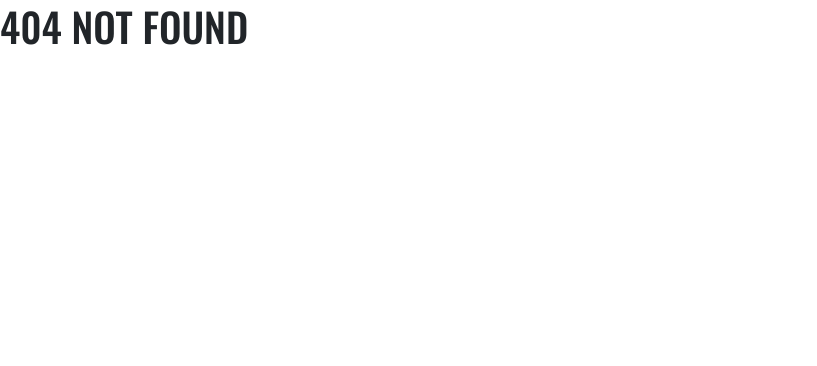
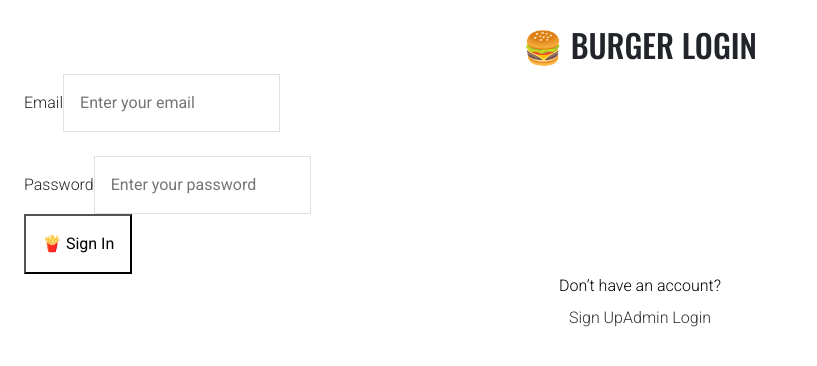
Before and after one commit to Bharat2301/food, a React (Create React App) app: page /Login in a window 1280 px wide. Before the commit this address had no page. Shown: the top 366 px of the page, without its empty margins (0-817 px from the left). Built offline with nearby package versions, Linux system fonts and the light colour scheme.

Commit message:
Add Login,Signup,AdminLogin page design remaining

```diff
--- a/package.json
+++ b/package.json
@@ -9,7 +9,7 @@
     "axios": "^1.10.0",
     "bootstrap": "^5.3.3",
     "bootstrap-icons": "^1.11.3",
-    "framer-motion": "^12.18.1",
+    "framer-motion": "^12.19.1",
     "react": "^18.3.1",
     "react-bootstrap": "^2.10.6",
     "react-dom": "^18.3.1",
--- a/src/App.js
+++ b/src/App.js
@@ -8,6 +8,9 @@ import Blog from "./pages/Home/Blog";
 import Contact from "./pages/Home/Contact";
 import Cart from "./pages/Home/Cart";
 import Footer from "./components/Layouts/Footer";
+import Login from "./pages/Home/Login";
+import AdminLogin from "./pages/Home/AdminLogin";
+import Signup from "./pages/Home/Signup";
 
 
 function App(){
@@ -21,6 +24,9 @@ function App(){
       <Route path="/blog" element={ <Blog />}/>
       <Route path="/Cart" element={ <Cart />}/>
       <Route path="/Footer" element={ <Footer />}/>
+      <Route path="/Login" element={ <Login />}/>
+      <Route path="/Signup" element={ <Signup />}/>
+      <Route path="/AdminLogin" element={ <AdminLogin />}/>
       <Route path="*" element={<h1>404 Not Found</h1>} />
     </Routes>
   </Router>
--- /dev/null
+++ b/src/pages/Home/AdminLogin.js
@@ -0,0 +1,61 @@
+import React from 'react';
+import { motion } from 'framer-motion';
+import { Link } from 'react-router-dom';
+
+function AdminLogin() {
+  return (
+    <div className="min-h-screen flex items-center justify-center bg-gradient-to-r from-purple-600 to-indigo-600 p-4">
+      <motion.div
+        initial={{ opacity: 0, y: -50 }}
+        animate={{ opacity: 1, y: 0 }}
+        transition={{ duration: 0.8 }}
+        className="bg-white bg-opacity-20 backdrop-blur-lg rounded-2xl shadow-xl p-8 w-full max-w-md"
+      >
+        <h2 className="text-3xl font-bold text-white text-center mb-6">Admin Login</h2>
+        <form>
+          <div className="mb-4">
+            <label htmlFor="email" className="block text-white mb-2">Admin Email</label>
+            <input
+              type="email"
+              id="email"
+              placeholder="Enter admin email"
+              className="w-full p-3 rounded-lg bg-white bg-opacity-30 text-white placeholder-gray-200 border border-white border-opacity-20 focus:outline-none focus:ring-2 focus:ring-white"
+              required
+            />
+          </div>
+          <div className="mb-6">
+            <label htmlFor="password" className="block text-white mb-2">Password</label>
+            <input
+              type="password"
+              id="password"
+              placeholder="Enter admin password"
+              className="w-full p-3 rounded-lg bg-white bg-opacity-30 text-white placeholder-gray-200 border border-white border-opacity-20 focus:outline-none focus:ring-2 focus:ring-white"
+              required
+            />
+          </div>
+          <motion.button
+            whileHover={{ scale: 1.05 }}
+            whileTap={{ scale: 0.95 }}
+            type="submit"
+            className="w-full p-3 bg-white text-purple-600 font-semibold rounded-lg shadow-md hover:bg-opacity-90 transition-colors"
+          >
+            Admin Sign In
+          </motion.button>
+        </form>
+        <div className="mt-6 text-center">
+          <p className="text-white mb-2">Not an admin?</p>
+          <div className="flex justify-center gap-4">
+            <Link to="/" className="text-white hover:underline hover:text-gray-200 transition-colors">
+              User Login
+            </Link>
+            <Link to="/signup" className="text-white hover:underline hover:text-gray-200 transition-colors">
+              Sign Up
+            </Link>
+          </div>
+        </div>
+      </motion.div>
+    </div>
+  );
+}
+
+export default AdminLogin;
--- /dev/null
+++ b/src/pages/Home/Login.js
@@ -0,0 +1,77 @@
+import React from 'react';
+import { motion } from 'framer-motion';
+import { Link } from 'react-router-dom';
+
+function Login() {
+  return (
+    <div className="min-h-screen flex items-center justify-center bg-gradient-to-br from-yellow-400 to-red-500 p-4">
+      <motion.div
+        initial={{ opacity: 0, y: -50 }}
+        animate={{ opacity: 1, y: 0 }}
+        transition={{ duration: 0.8 }}
+        className="bg-white bg-opacity-25 backdrop-blur-md rounded-2xl shadow-2xl p-8 w-full max-w-md"
+      >
+        <h2 className="text-4xl font-bold text-red text-center mb-6 font-serif">
+          🍔 Burger Login
+        </h2>
+
+        <form>
+          <div className="mb-4">
+            <label htmlFor="email" className="block text-yellow mb-2 font-semibold">
+              Email
+            </label>
+            <input
+              type="email"
+              id="email"
+              placeholder="Enter your email"
+              className="w-full p-3 rounded-lg bg-white text-gray-800 placeholder-gray-500 border border-gray-300 focus:outline-none focus:ring-2 focus:ring-yellow-300"
+              required
+            />
+          </div>
+
+          <div className="mb-6">
+            <label htmlFor="password" className="block text-yellow mb-2 font-semibold">
+              Password
+            </label>
+            <input
+              type="password"
+              id="password"
+              placeholder="Enter your password"
+              className="w-full p-3 rounded-lg bg-white text-gray-800 placeholder-gray-500 border border-gray-300 focus:outline-none focus:ring-2 focus:ring-yellow-300"
+              required
+            />
+          </div>
+
+          <motion.button
+            whileHover={{ scale: 1.05 }}
+            whileTap={{ scale: 0.95 }}
+            type="submit"
+            className="w-full p-3 bg-white text-red-600 font-bold rounded-lg shadow-md hover:bg-yellow-100 transition-colors"
+          >
+            🍟 Sign In
+          </motion.button>
+        </form>
+
+        <div className="mt-6 text-center">
+          <p className="text-black mb-2">Don’t have an account?</p>
+          <div className="flex justify-center gap-6">
+            <Link
+              to="/signup"
+              className="text-blue font-semibold hover:underline hover:text-yellow-100 transition"
+            >
+              Sign Up
+            </Link>
+            <Link
+              to="/admin-login"
+              className="text-blue font-semibold hover:underline hover:text-yellow-100 transition"
+            >
+              Admin Login
+            </Link>
+          </div>
+        </div>
+      </motion.div>
+    </div>
+  );
+}
+
+export default Login;
--- a/src/pages/Home/Section1.js
+++ b/src/pages/Home/Section1.js
@@ -31,7 +31,7 @@ function Section1() {
                                 rhoncus feugiat
 
                             </p>
-                            <Link to="/" className="btn order_now"> Order Now</Link>
+                            <Link to="/Login" className="btn order_now"> Login </Link>
                         </div></Col>
                 </Row>
             </Container>
--- /dev/null
+++ b/src/pages/Home/Signup.js
@@ -0,0 +1,81 @@
+import React from 'react';
+import { motion } from 'framer-motion';
+import { Link } from 'react-router-dom';
+
+function Signup() {
+  return (
+    <div className="min-h-screen flex items-center justify-center bg-gradient-to-r from-indigo-600 to-blue-500 p-4">
+      <motion.div
+        initial={{ opacity: 0, y: -50 }}
+        animate={{ opacity: 1, y: 0 }}
+        transition={{ duration: 0.8 }}
+        className="bg-white bg-opacity-20 backdrop-blur-lg rounded-2xl shadow-xl p-8 w-full max-w-md"
+      >
+        <h2 className="text-3xl font-bold text-white text-center mb-6">Sign Up</h2>
+        <form>
+          <div className="mb-4">
+            <label htmlFor="username" className="block text-white mb-2">Username</label>
+            <input
+              type="text"
+              id="username"
+              placeholder="Enter your username"
+              className="w-full p-3 rounded-lg bg-white bg-opacity-30 text-white placeholder-gray-200 border border-white border-opacity-20 focus:outline-none focus:ring-2 focus:ring-white"
+              required
+            />
+          </div>
+          <div className="mb-4">
+            <label htmlFor="email" className="block text-white mb-2">Email</label>
+            <input
+              type="email"
+              id="email"
+              placeholder="Enter your email"
+              className="w-full p-3 rounded-lg bg-white bg-opacity-30 text-white placeholder-gray-200 border border-white border-opacity-20 focus:outline-none focus:ring-2 focus:ring-white"
+              required
+            />
+          </div>
+          <div className="mb-4">
+            <label htmlFor="password" className="block text-white mb-2">Password</label>
+            <input
+              type="password"
+              id="password"
+              placeholder="Enter your password"
+              className="w-full p-3 rounded-lg bg-white bg-opacity-30 text-white placeholder-gray-200 border border-white border-opacity-20 focus:outline-none focus:ring-2 focus:ring-white"
+              required
+            />
+          </div>
+          <div className="mb-6">
+            <label htmlFor="confirm-password" className="block text-white mb-2">Confirm Password</label>
+            <input
+              type="password"
+              id="confirm-password"
+              placeholder="Confirm your password"
+              className="w-full p-3 rounded-lg bg-white bg-opacity-30 text-white placeholder-gray-200 border border-white border-opacity-20 focus:outline-none focus:ring-2 focus:ring-white"
+              required
+            />
+          </div>
+          <motion.button
+            whileHover={{ scale: 1.05 }}
+            whileTap={{ scale: 0.95 }}
+            type="submit"
+            className="w-full p-3 bg-white text-indigo-600 font-semibold rounded-lg shadow-md hover:bg-opacity-90 transition-colors"
+          >
+            Create Account
+          </motion.button>
+        </form>
+        <div className="mt-6 text-center">
+          <p className="text-white mb-2">Already have an account?</p>
+          <div className="flex justify-center gap-4">
+            <Link to="/" className="text-white hover:underline hover:text-gray-200 transition-colors">
+              Login
+            </Link>
+            <Link to="/admin-login" className="text-white hover:underline hover:text-gray-200 transition-colors">
+              Admin Login
+            </Link>
+          </div>
+        </div>
+      </motion.div>
+    </div>
+  );
+}
+
+export default Signup;
```
Also changed, not shown: 2 other files (tests, documents, lock files or other folders).
